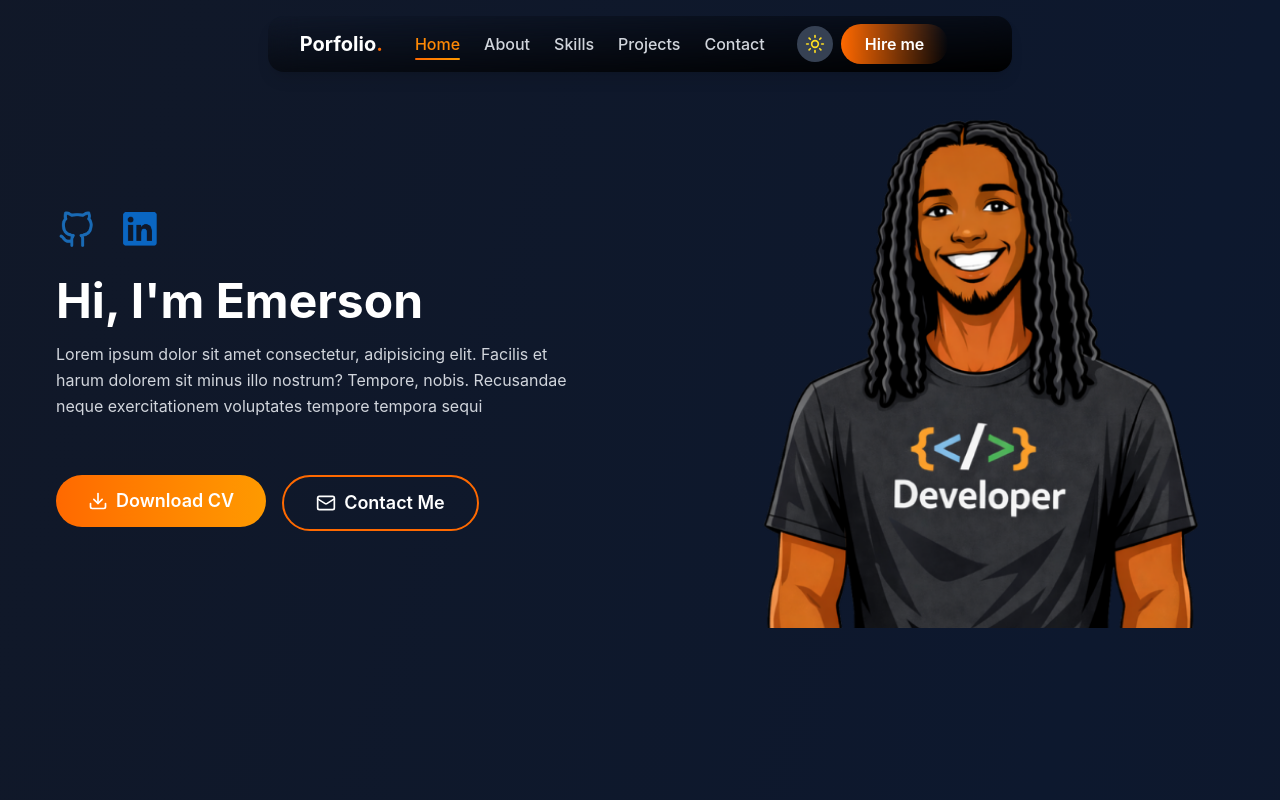
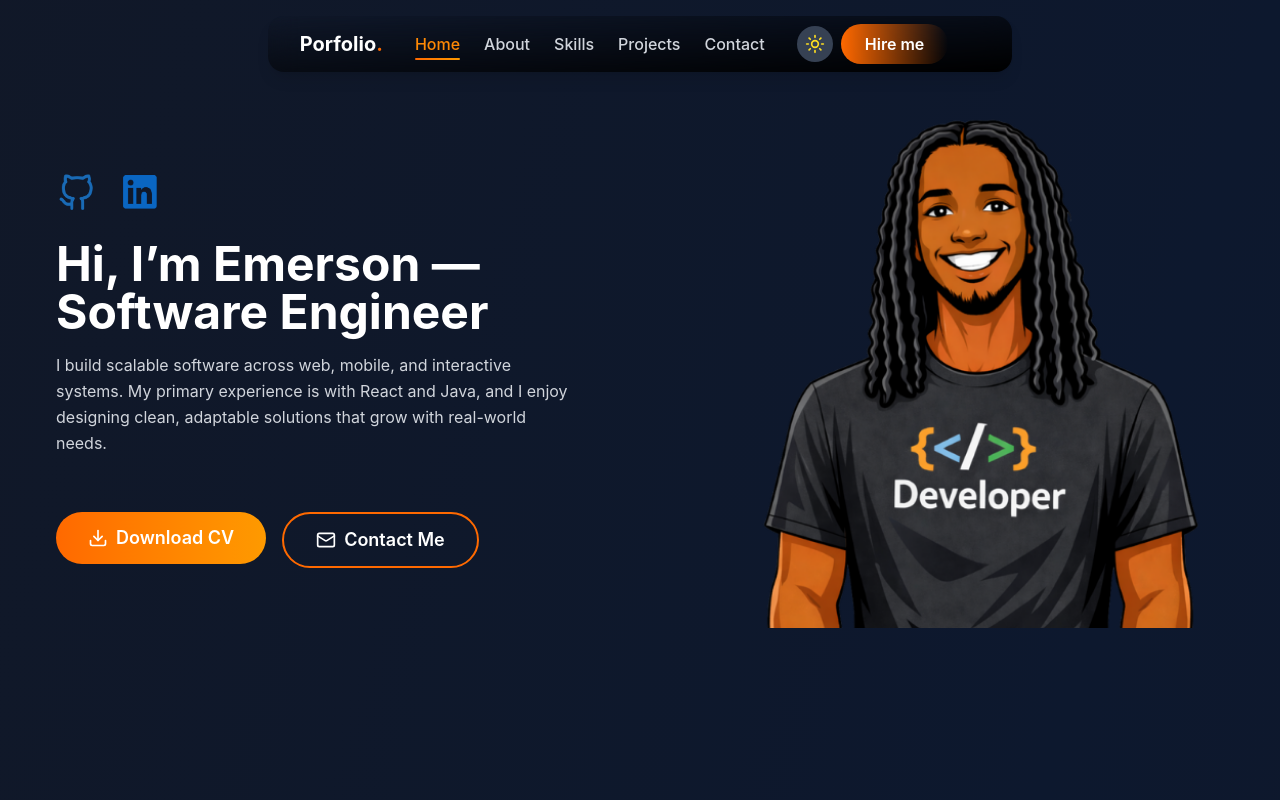
Before and after one commit to E-Albert/my-portfolio, a React (Vite) app: page / in a window 1280 px wide. Shown: the top 800 px of the page. Built offline with nearby package versions, Linux system fonts and the light colour scheme.

Commit message:
Replaced placeholders in hero section with descriptions that match who i am

```diff
--- a/src/components/Hero.jsx
+++ b/src/components/Hero.jsx
@@ -65,7 +65,7 @@ const Hero = ({ darkMode }) => {
               data-aos="fade-up"
               data-aos-delay="500"
             >
-              Hi, I'm Emerson
+              Hi, I’m Emerson — Software Engineer
             </h1>
 
             <p
@@ -73,9 +73,10 @@ const Hero = ({ darkMode }) => {
               data-aos="fade-up"
               data-aos-delay="600"
             >
-              Lorem ipsum dolor sit amet consectetur, adipisicing elit. Facilis
-              et harum dolorem sit minus illo nostrum? Tempore, nobis.
-              Recusandae neque exercitationem voluptates tempore tempora sequi
+              I build scalable software across web, mobile, and interactive
+              systems. My primary experience is with React and
+              Java, and I enjoy designing clean, adaptable
+              solutions that grow with real-world needs.
             </p>
             {/* Buttons */}
             <div className="w-full pt-4 sm:pt-6">
```
